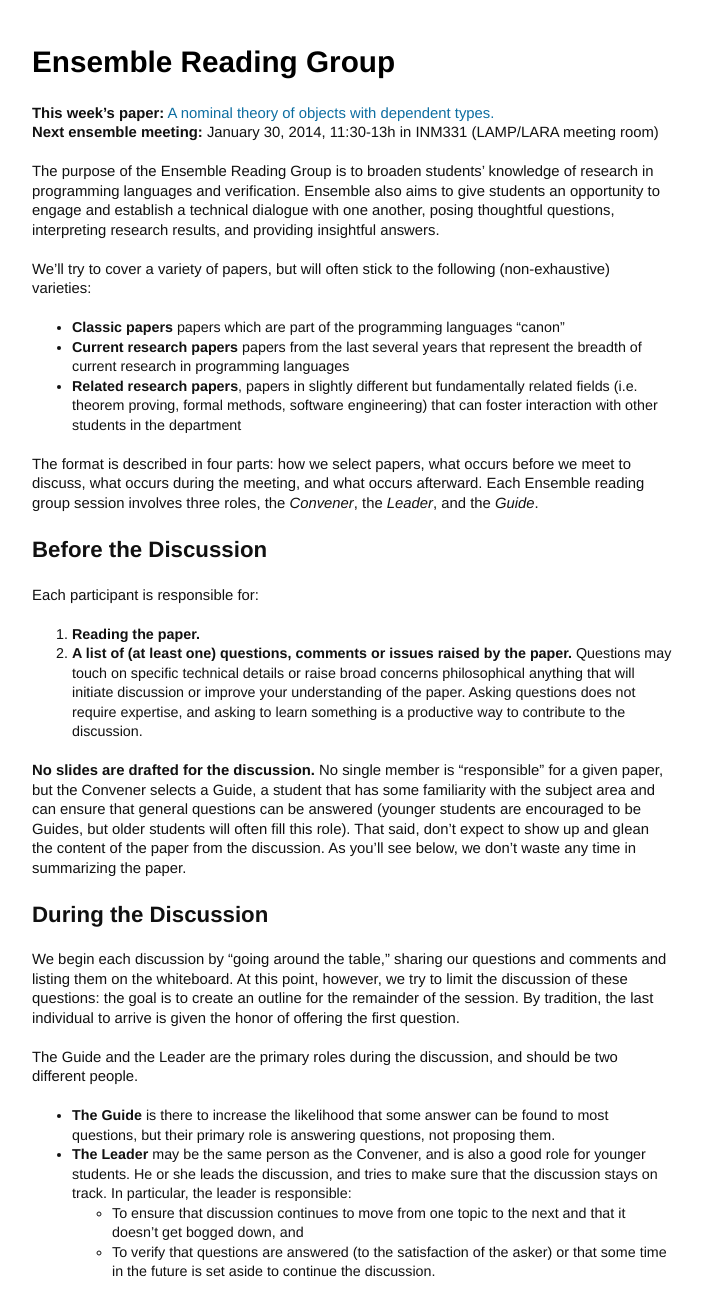
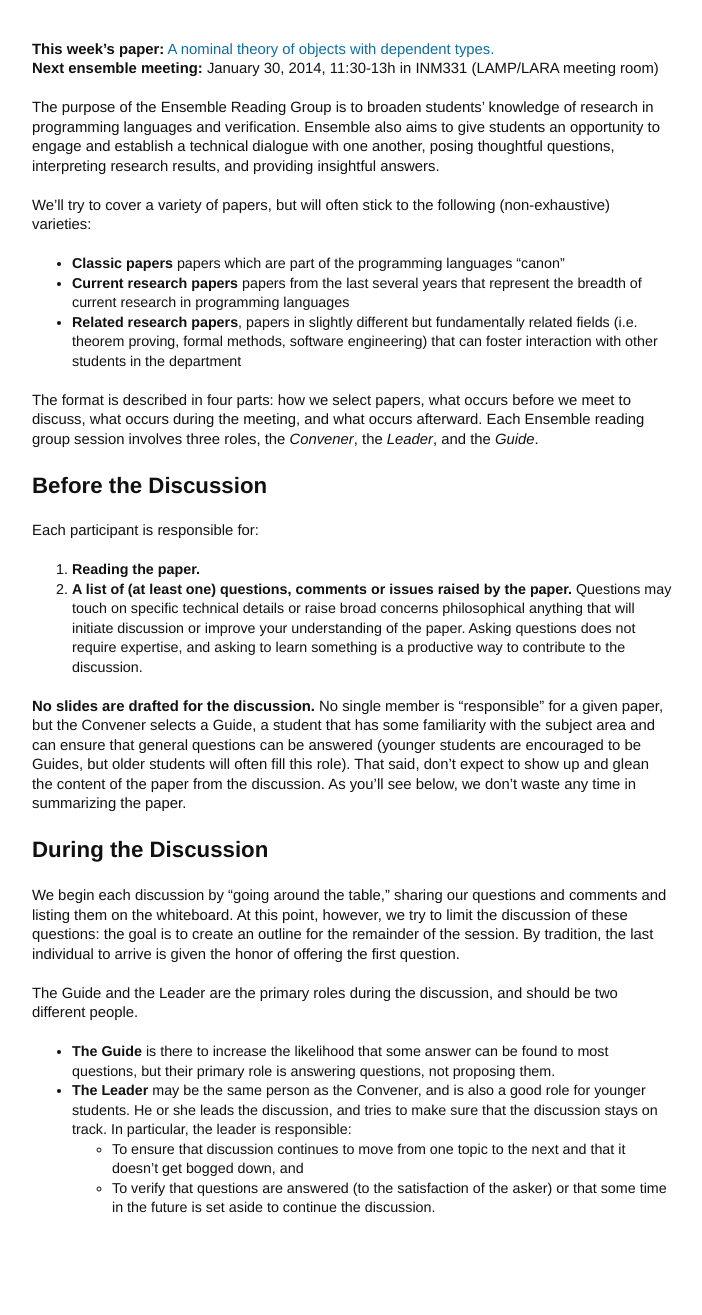
Before and after one commit to lampepfl/ensemble, a Jekyll site: the page built from index.md, in a window 1280 px wide. Shown: the whole page, without its empty margins (288-990 px from the left). Built offline with Jekyll 4.4.1, drawn with Linux system fonts in a browser that asks for light colours; Markdown is read by kramdown in place of the engine named in the settings; after the commit the page ends 1251 px from its top, so only the background shows below that.

Commit message:
Updating the reading group for the 30th Jan meeting.

```diff
--- a/index.md
+++ b/index.md
@@ -1,9 +1,6 @@
 ---
 layout: default
 ---
-
-# Ensemble Reading Group
-
 **This week's paper:**
 [{{ site.papertitle }}]({{ site.paperurl }})
 <br/>
```
